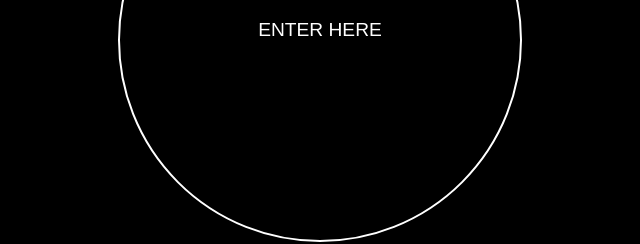
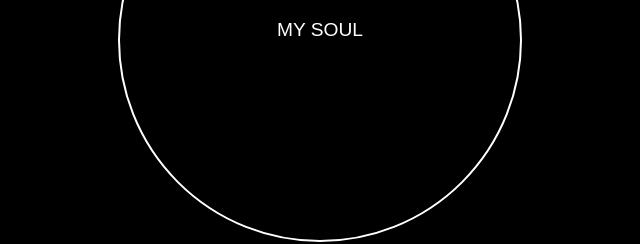
Before and after one commit to nathanduker/Assignment1, a plain HTML site: page index.html in a window 1280 px wide. Shown: the part 360-604 px from the top of the page, 320-960 px from the left. Drawn offline with Linux system fonts and the light colour scheme; a web font is replaced by a local one.

Commit message:
Added in the image bacgkround to the center hovering text. It should fade in when hovered over.

```diff
--- a/index.html
+++ b/index.html
@@ -14,7 +14,7 @@
 
     <div id="startContainer">
 
-        <p id="startButton">ENTER HERE</p>
+        <p id="startButton">MY SOUL</p>
 
     </div>
 
--- a/style.css
+++ b/style.css
@@ -23,11 +23,17 @@ body {
     display: flex; /* Use flexbox to center content horizontally and vertically */
     justify-content: center; /* Center content horizontally */
     align-items: center; /* Center content vertically */
-    transition: background-color 0.3s; /* Add transition effect for smooth color change */
+    /*transition: background-color 0.3s; /* Add transition effect for smooth color change */
+    transition: background-image 0.3s ease;
 }
 
 #startContainer:hover {
-    background-color: white; /* Change background color on hover */
+    /*background-color: white; /* Change background color on hover */
+    background-image: url('/assets/images/soul.jpg');
+    background-size: cover;
+    background-position: center;
+    background-repeat: no-repeat;
+
 }
 
 #startButton {
```
Also changed, not shown: assets/images/soul.jpg (added).
